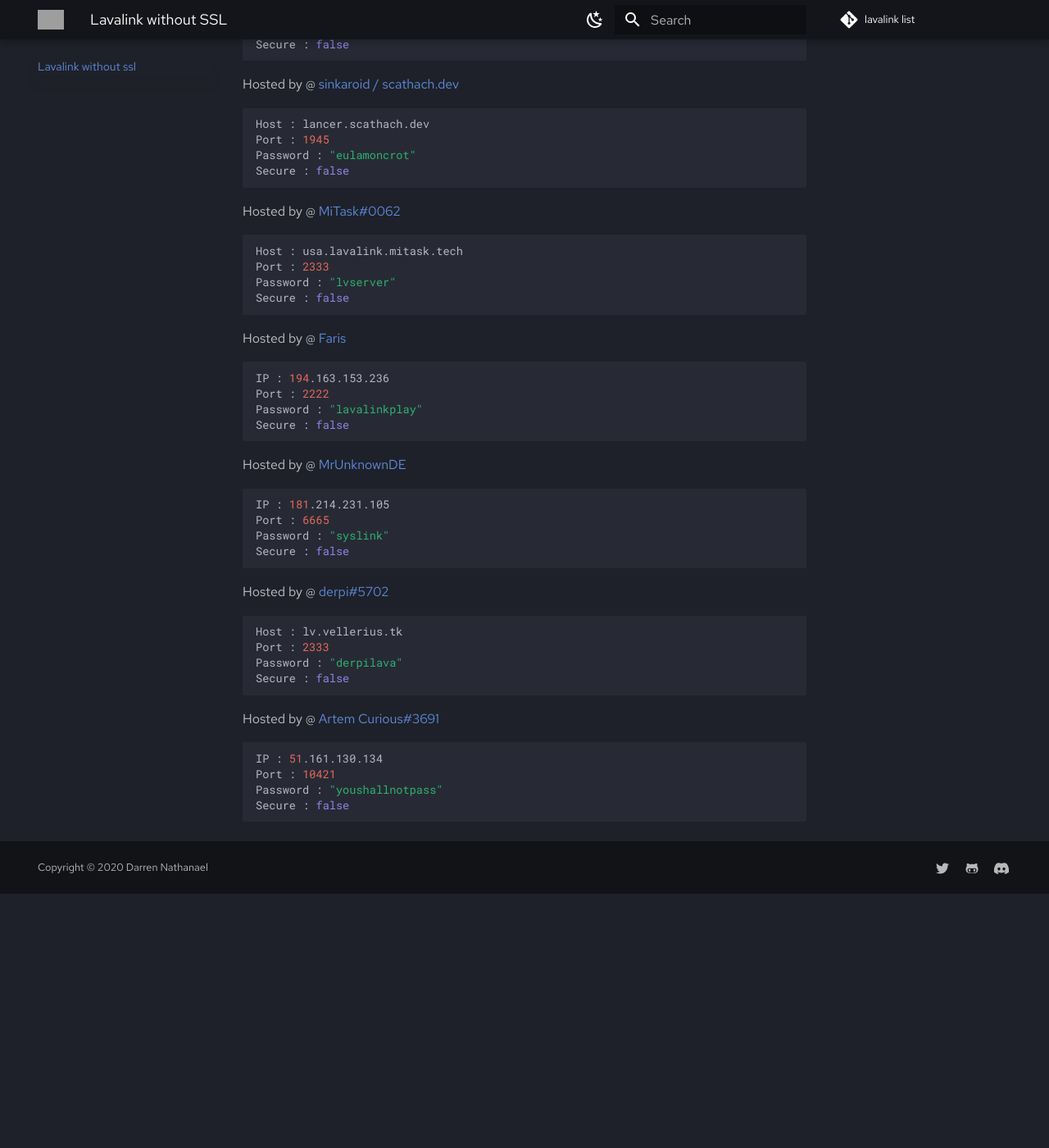
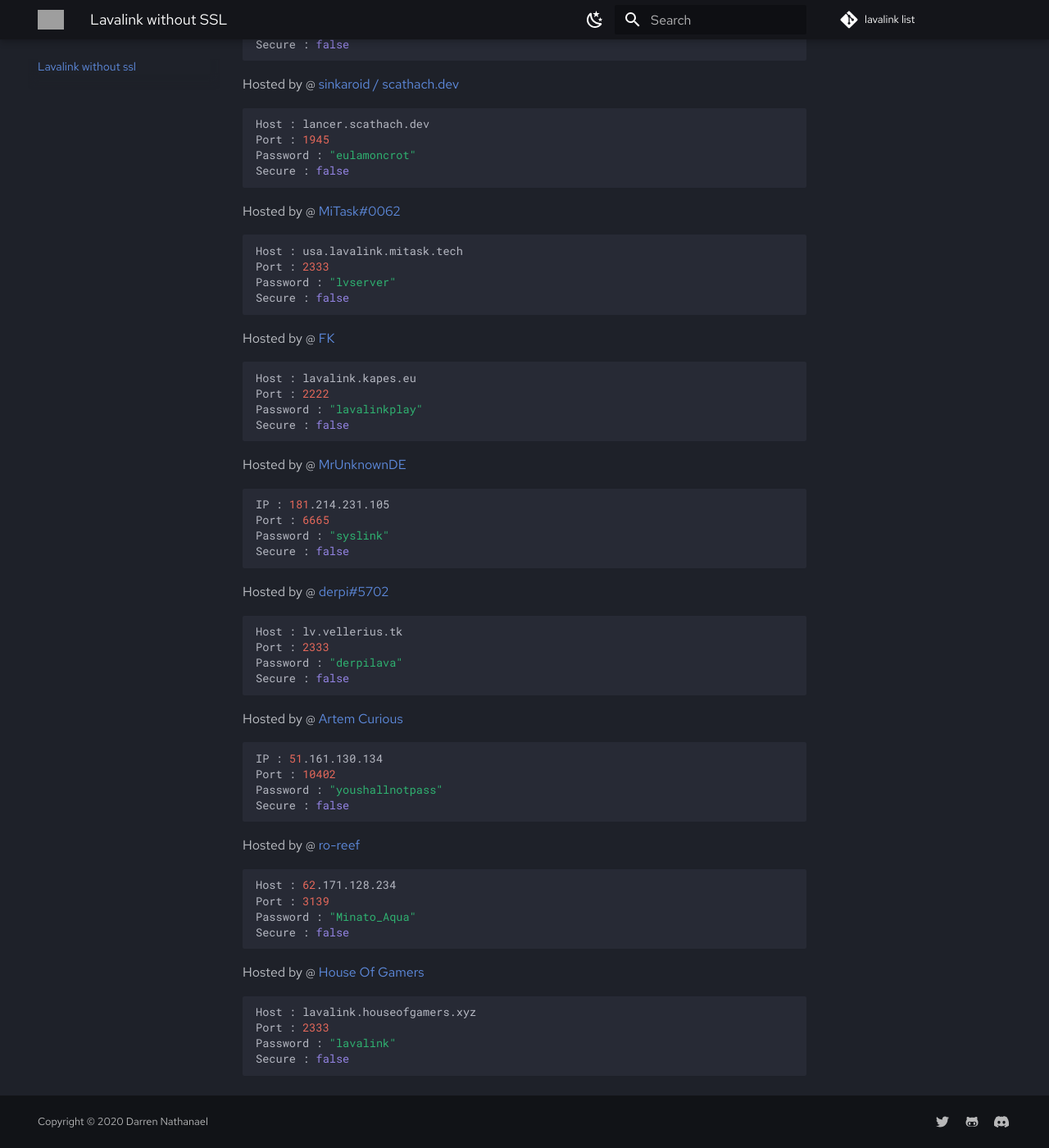
Before and after one commit to DarrenOfficial/lavalink-list, an MkDocs documentation site: the page built from docs/NoSSL/lavalink-without-ssl.md, in a window 1280 px wide and 1400 px high, scrolled down 1530 px. Shown: the whole window at 82% size. Built offline with MkDocs 1.6.1 and Material for MkDocs 9.7.7, drawn with Linux system fonts in a browser that asks for light colours; comment, search, counter and statistics services are not loaded; before the commit the page ends 2620 px from its top, so only the background shows below that; grey boxes are pictures that could not be loaded.

Commit message:
Added back Artem Curious' lavalink server.

````diff
--- a/docs/NoSSL/lavalink-without-ssl.md
+++ b/docs/NoSSL/lavalink-without-ssl.md
@@ -91,9 +91,9 @@ Password : "lvserver"
 Secure : false
 ```
 
-Hosted by @ [Faris](https://github.com/flkapes)
+Hosted by @ [FK](https://github.com/flkapes)
 ```bash
-IP : 194.163.153.236
+Host : lavalink.kapes.eu
 Port : 2222
 Password : "lavalinkplay"
 Secure : false
@@ -115,11 +115,26 @@ Password : "derpilava"
 Secure : false
 ```
 
-Hosted by @ [Artem Curious#3691](https://twitter.com/curiousartem)
-
+Hosted by @ [Artem Curious](https://twitter.com/curiousartem)
 ```bash
 IP : 51.161.130.134
-Port : 10421
+Port : 10402
 Password : "youshallnotpass"
 Secure : false
 ```
+
+Hosted by @ [ro-reef](https://github.com/reef1447)
+```bash
+Host : 62.171.128.234
+Port : 3139
+Password : "Minato_Aqua"
+Secure : false
+```
+
+Hosted by @ [House Of Gamers](https://www.houseofgamers.xyz)
+```bash
+Host : lavalink.houseofgamers.xyz
+Port : 2333
+Password : "lavalink"
+Secure : false
+```
````
Also changed, not shown: other parts of docs/NoSSL/lavalink-without-ssl.md (+1 -1 lines).
